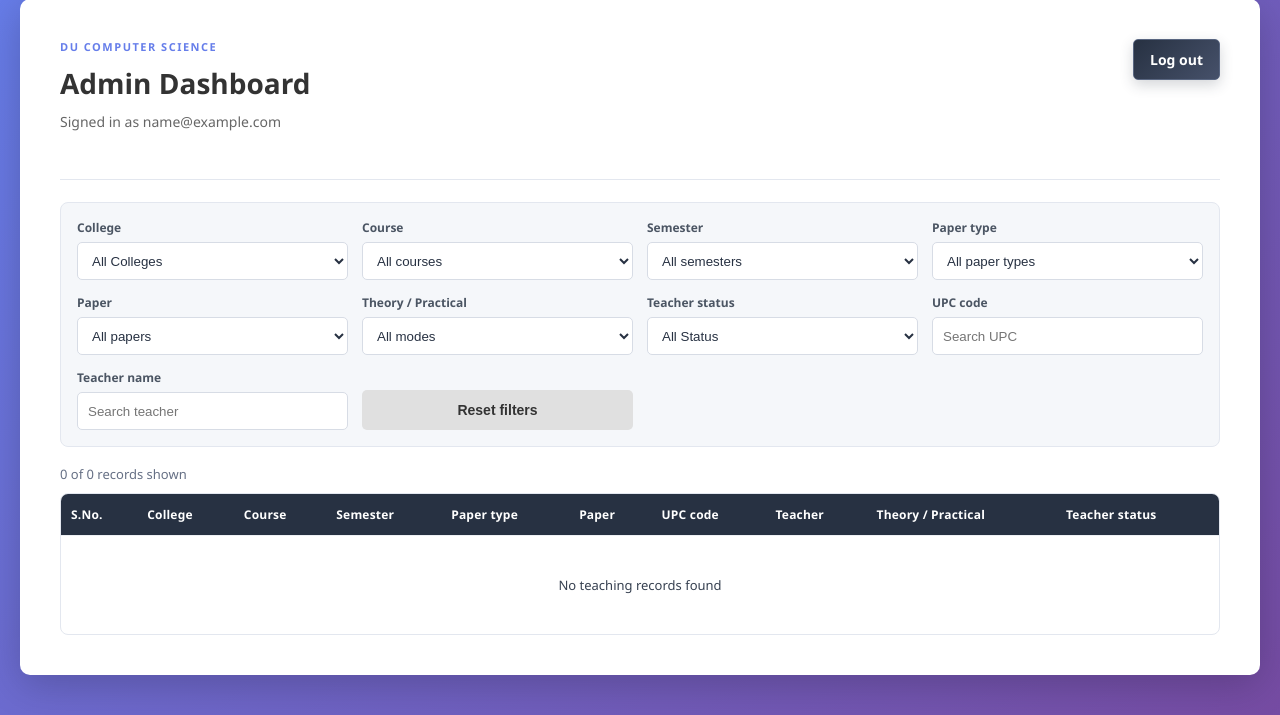
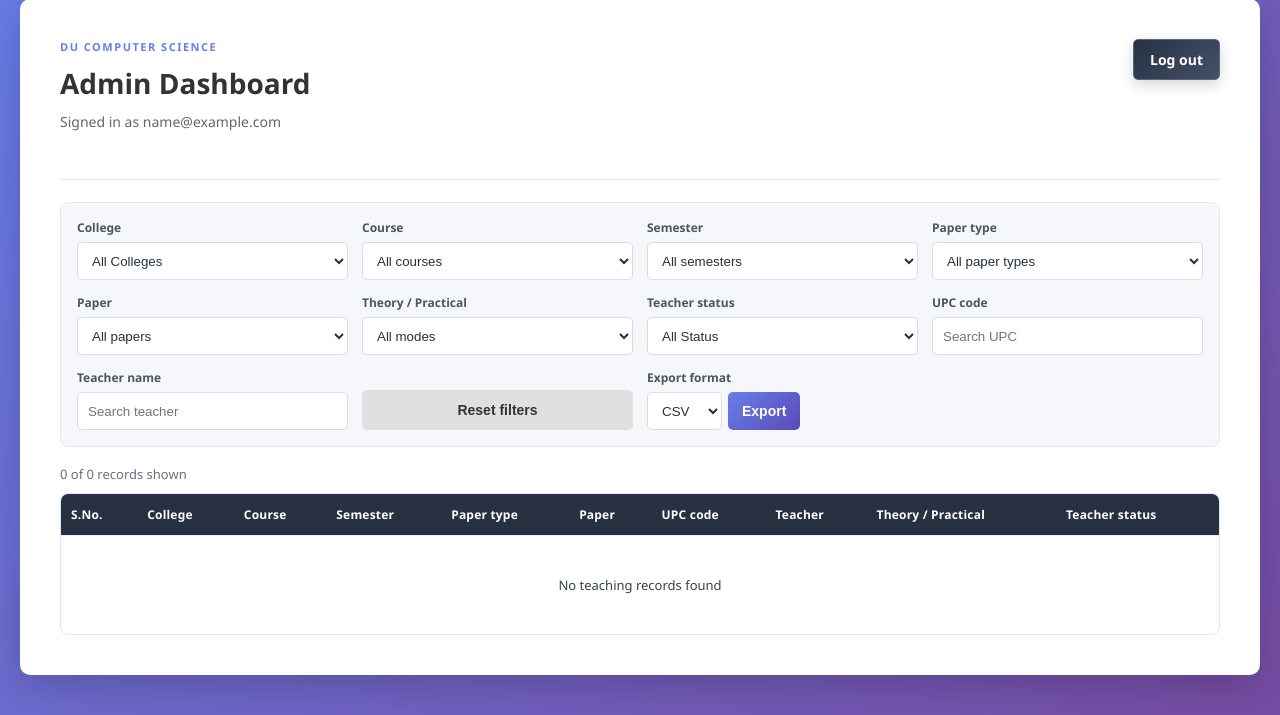
Before and after one commit to Sumit-k25/Du_Project_CS_Dept, a Flask app: page /admin in a window 1280 px wide. Shown: the part 63-778 px from the top of the page. Run offline with Flask 3, Linux system fonts and the light colour scheme; the visitor is signed in with stand-in values (Sample User, id 1); data that the repository does not hold is empty.

Commit message:
Add admin record export options

```diff
--- a/tic_login_app/static/css/style.css
+++ b/tic_login_app/static/css/style.css
@@ -268,6 +268,50 @@ body {
 
 .btn-reset:hover {
     background: #111827;
+}
+
+.admin-export {
+    align-self: end;
+    display: flex;
+    flex-direction: column;
+    gap: 6px;
+}
+
+.admin-export label {
+    color: #4b5563;
+    font-size: 12px;
+    font-weight: 700;
+}
+
+.export-controls {
+    display: flex;
+    gap: 6px;
+}
+
+.export-controls select {
+    background: white;
+    border: 1px solid #d7dce5;
+    border-radius: 5px;
+    color: #273142;
+    min-height: 38px;
+    padding: 8px 10px;
+}
+
+.btn-export {
+    background: linear-gradient(135deg, #667eea 0%, #5b4bb7 100%);
+    border: 0;
+    border-radius: 5px;
+    color: white;
+    cursor: pointer;
+    font-size: 14px;
+    font-weight: 600;
+    min-height: 38px;
+    padding: 8px 14px;
+}
+
+.btn-export:hover {
+    box-shadow: 0 5px 14px rgba(102, 126, 234, 0.3);
+    transform: translateY(-1px);
 }
 
 .admin-results-summary {
--- a/tic_login_app/templates/admin.html
+++ b/tic_login_app/templates/admin.html
@@ -52,6 +52,17 @@
                 <input id="teacherFilter" type="search" placeholder="Search teacher">
             </div>
             <button type="button" class="btn-reset" id="resetFilters">Reset filters</button>
+            <div class="admin-export">
+                <label for="exportFormat">Export format</label>
+                <div class="export-controls">
+                    <select id="exportFormat">
+                        <option value="csv">CSV</option>
+                        <option value="excel">Excel</option>
+                        <option value="pdf">PDF</option>
+                    </select>
+                    <button type="button" class="btn-export" id="exportEntries">Export</button>
+                </div>
+            </div>
         </div>
 
         <div class="admin-results-summary" id="resultsSummary"></div>
@@ -168,6 +179,60 @@
         applyFilters();
     });
 
+    function exportRows() {
+        const headers = [
+            'S.No.', 'College', 'Course', 'Semester', 'Paper type', 'Paper',
+            'UPC code', 'Teacher', 'Theory / Practical', 'Teacher status'
+        ];
+        const visibleRows = entryRows.filter((row) => !row.hidden);
+        const values = visibleRows.map((row, index) => [
+            index + 1,
+            row.dataset.college,
+            row.dataset.course,
+            row.dataset.semester,
+            row.dataset.paperType,
+            row.dataset.paper,
+            row.dataset.upc,
+            row.dataset.teacher,
+            row.dataset.theory,
+            row.dataset.status
+        ]);
+        const format = document.getElementById('exportFormat').value;
+        const filename = `teaching_records_${new Date().toISOString().slice(0, 10)}`;
+
+        if (format === 'pdf') {
+            const tableRows = [headers, ...values].map((row) => `<tr>${row.map((value) => `<td>${String(value ?? '').replace(/[&<>]/g, (character) => ({ '&': '&amp;', '<': '&lt;', '>': '&gt;' }[character]))}</td>`).join('')}</tr>`).join('');
+            const printWindow = window.open('', '_blank');
+            printWindow.document.write(`<!doctype html><html><head><title>${filename}</title><style>body{font-family:Arial,sans-serif;padding:24px;color:#273142}h1{font-size:20px;margin:0 0 16px}table{border-collapse:collapse;font-size:10px;width:100%}th,td{border:1px solid #cbd5e1;padding:6px;text-align:left}th{background:#273142;color:white}tr:nth-child(even){background:#f8fafc}@media print{body{padding:0}}</style></head><body><h1>Teaching Records</h1><table><thead><tr>${headers.map((header) => `<th>${header}</th>`).join('')}</tr></thead><tbody>${tableRows.replace(/<tr><td>/, '<tr><td>').replace(/<tr>/, '<tr>')}</tbody></table></body></html>`);
+            printWindow.document.close();
+            printWindow.focus();
+            printWindow.print();
+            return;
+        }
+
+        if (format === 'excel') {
+            const tableRows = [headers, ...values].map((row) => `<tr>${row.map((value) => `<td>${String(value ?? '').replace(/[&<>]/g, (character) => ({ '&': '&amp;', '<': '&lt;', '>': '&gt;' }[character]))}</td>`).join('')}</tr>`).join('');
+            downloadFile(`data:application/vnd.ms-excel;charset=utf-8,${encodeURIComponent(`<table>${tableRows}</table>`)}`, `${filename}.xls`);
+            return;
+        }
+
+        const csv = [headers, ...values]
+            .map((row) => row.map((value) => `"${String(value ?? '').replace(/"/g, '""')}"`).join(','))
+            .join('\n');
+        downloadFile(`data:text/csv;charset=utf-8,${encodeURIComponent(csv)}`, `${filename}.csv`);
+    }
+
+    function downloadFile(href, filename) {
+        const link = document.createElement('a');
+        link.href = href;
+        link.download = filename;
+        document.body.appendChild(link);
+        link.click();
+        link.remove();
+    }
+
+    document.getElementById('exportEntries').addEventListener('click', exportRows);
+
     populateFilters();
     applyFilters();
 </script>
```
